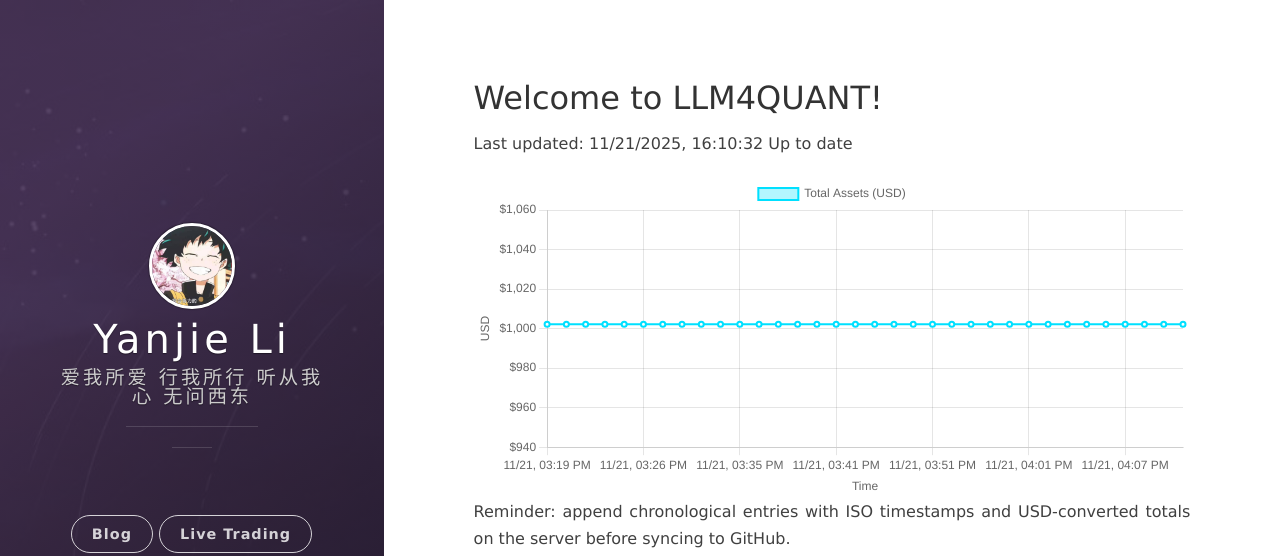
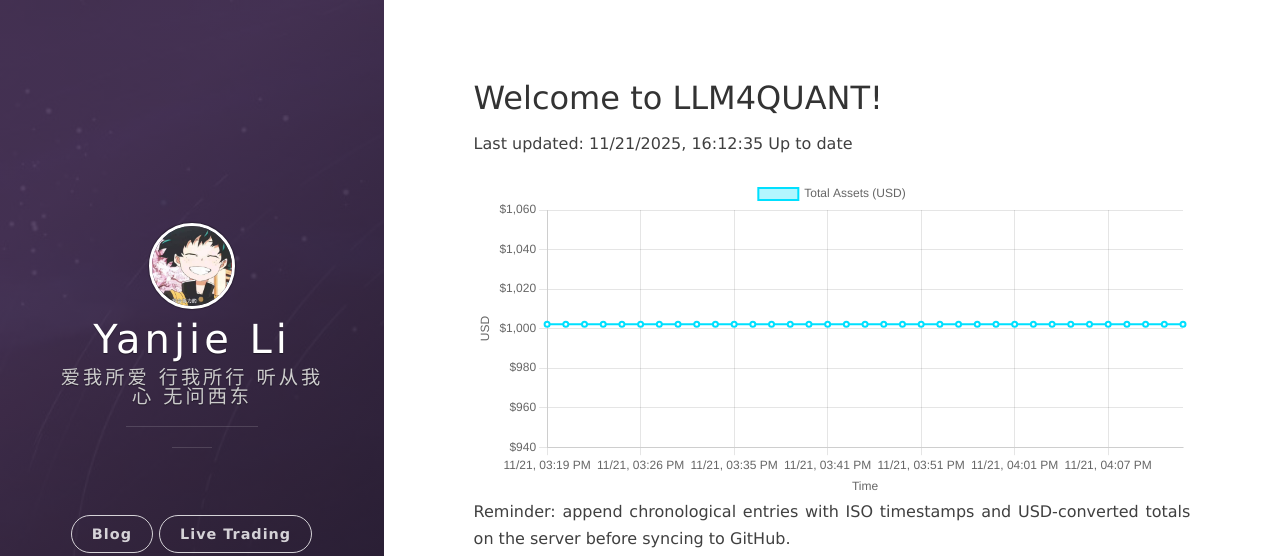
Before and after one commit to leeyegy/leeyegy.github.io, a Jekyll site: the page built from live-trading.html, in a window 1280 px wide. Shown: the top 556 px of the page. Built offline with Jekyll 4.4.1, drawn with Linux system fonts in a browser that asks for light colours; nearby versions of some CDN libraries.

Commit message:
AccountMonitor: update balance history 2025-11-22T00:12:35+08:00

```diff
--- a/assets/data/binance/balance-history.json
+++ b/assets/data/binance/balance-history.json
@@ -1,5 +1,5 @@
 {
-  "generatedAt": "2025-11-22T00:10:32+08:00",
+  "generatedAt": "2025-11-22T00:12:35+08:00",
   "asset": "total_usd_value",
   "history": [
     {
@@ -137,6 +137,10 @@
     {
       "timestamp": "2025-11-22T00:10:32+08:00",
       "totalUsd": 1002.16734911
+    },
+    {
+      "timestamp": "2025-11-22T00:12:35+08:00",
+      "totalUsd": 1002.16734911
     }
   ]
 }
```
